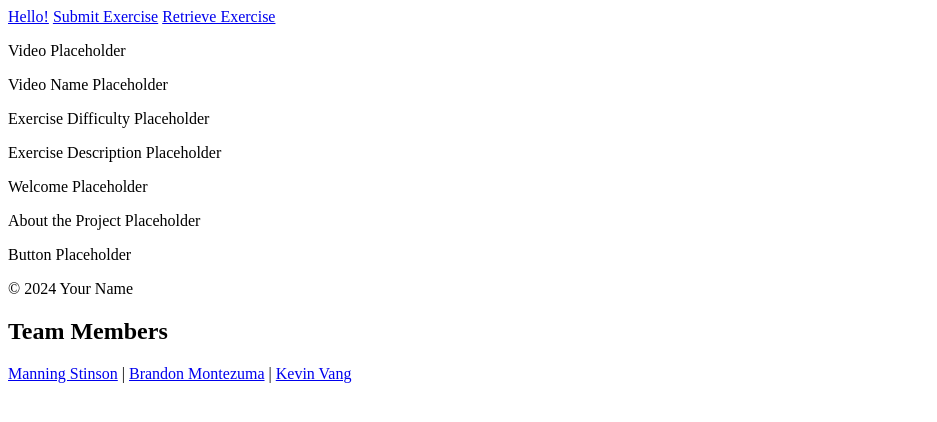
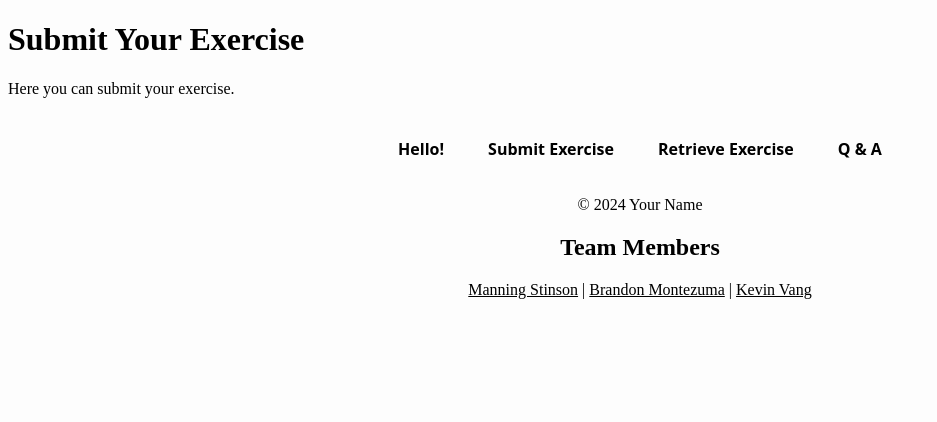
Before and after one commit to manningstinson/workout-planner, a Flask app: page / in a window 1280 px wide. Shown: the top 422 px of the page, without its empty margins (0-937 px from the left). Run offline with Flask 2, Linux system fonts and the light colour scheme.

Commit message:
updated base.html

```diff
--- a/templates/base.html
+++ b/templates/base.html
@@ -3,19 +3,29 @@
 	<head>
 		<meta charset="UTF-8" />
 		<meta name="viewport" content="width=device-width, initial-scale=1.0" />
-		<title>{% block title %}Welcome{% endblock %}</title>
+		<title>Submit Exercise</title>
+		<link
+			rel="stylesheet"
+			href="{{ url_for('static', filename='styles.css') }}"
+		/>
 	</head>
 	<body>
+		<!-- Your submit exercise content here -->
+		<div class="submit-exercise-content">
+			<h1>Submit Your Exercise</h1>
+			<p>Here you can submit your exercise.</p>
+			<!-- Add your form or other content for submitting exercise -->
+		</div>
+
+		<!-- Navigation links -->
 		<div class="nav-links">
-			<!-- Links to other pages -->
-			<a href="/">Hello!</a>
+			<a href="#">Hello!</a>
 			<a href="/submit-exercise">Submit Exercise</a>
 			<a href="/retrieve-exercise">Retrieve Exercise</a>
-			<!-- Link to the external wiki -->
+			<a href="/q-and-a">Q & A</a>
 		</div>
 
-		<main>{% block content %}{% endblock %}</main>
-
+		<!-- Footer -->
 		<footer>
 			<!-- Footer content -->
 			<p>&copy; 2024 Your Name</p>
@@ -23,7 +33,7 @@
 			<p>
 				<a href="https://github.com/manningstinson">Manning Stinson</a> |
 				<a href="https://github.com/bmontezuma">Brandon Montezuma</a> |
-				<a href="https://github.com/KVang2">Kevin Vang</a>
+				<a href="https://github.com/Kvang2">Kevin Vang</a>
 			</p>
 		</footer>
 	</body>
```
